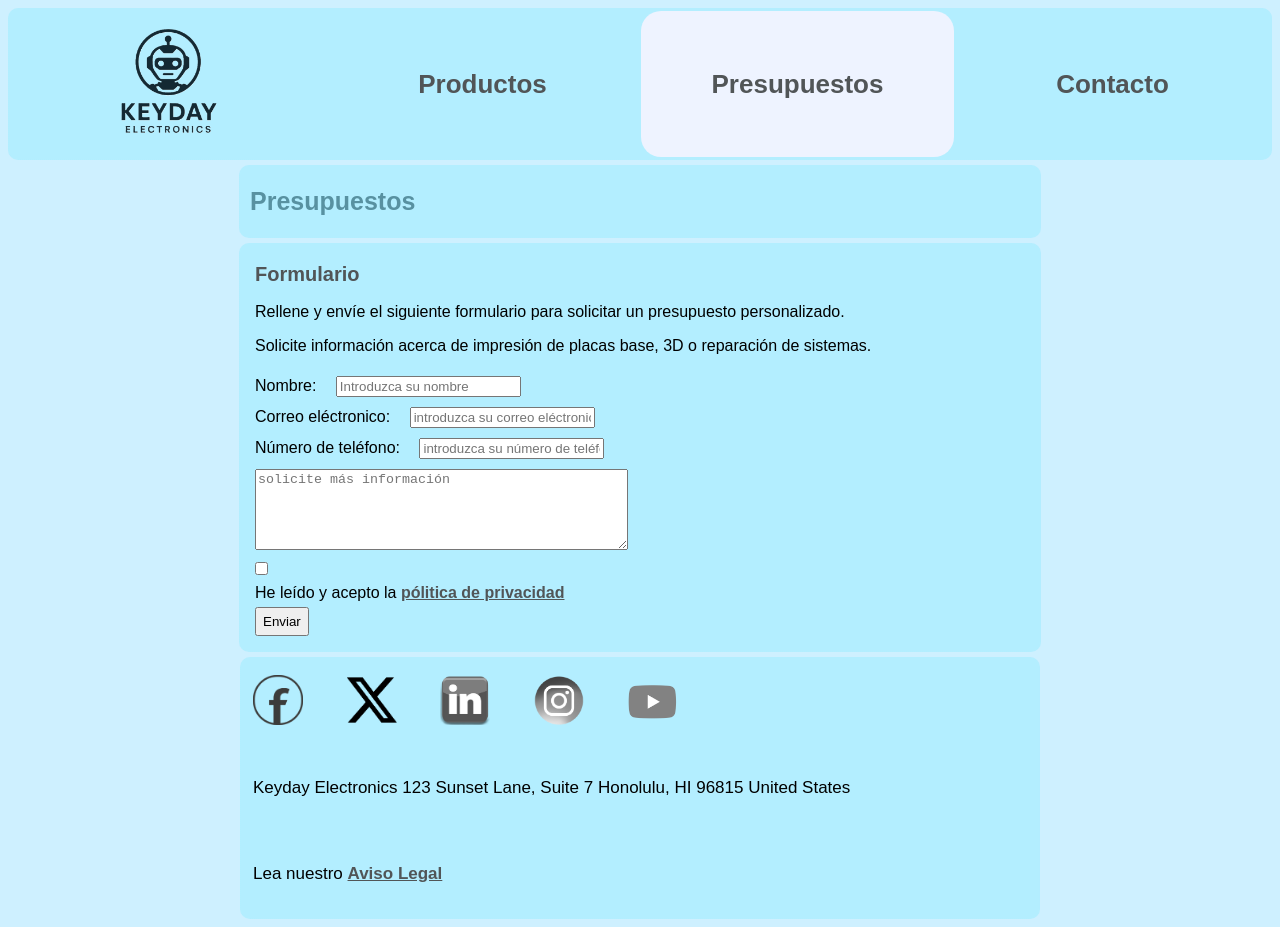
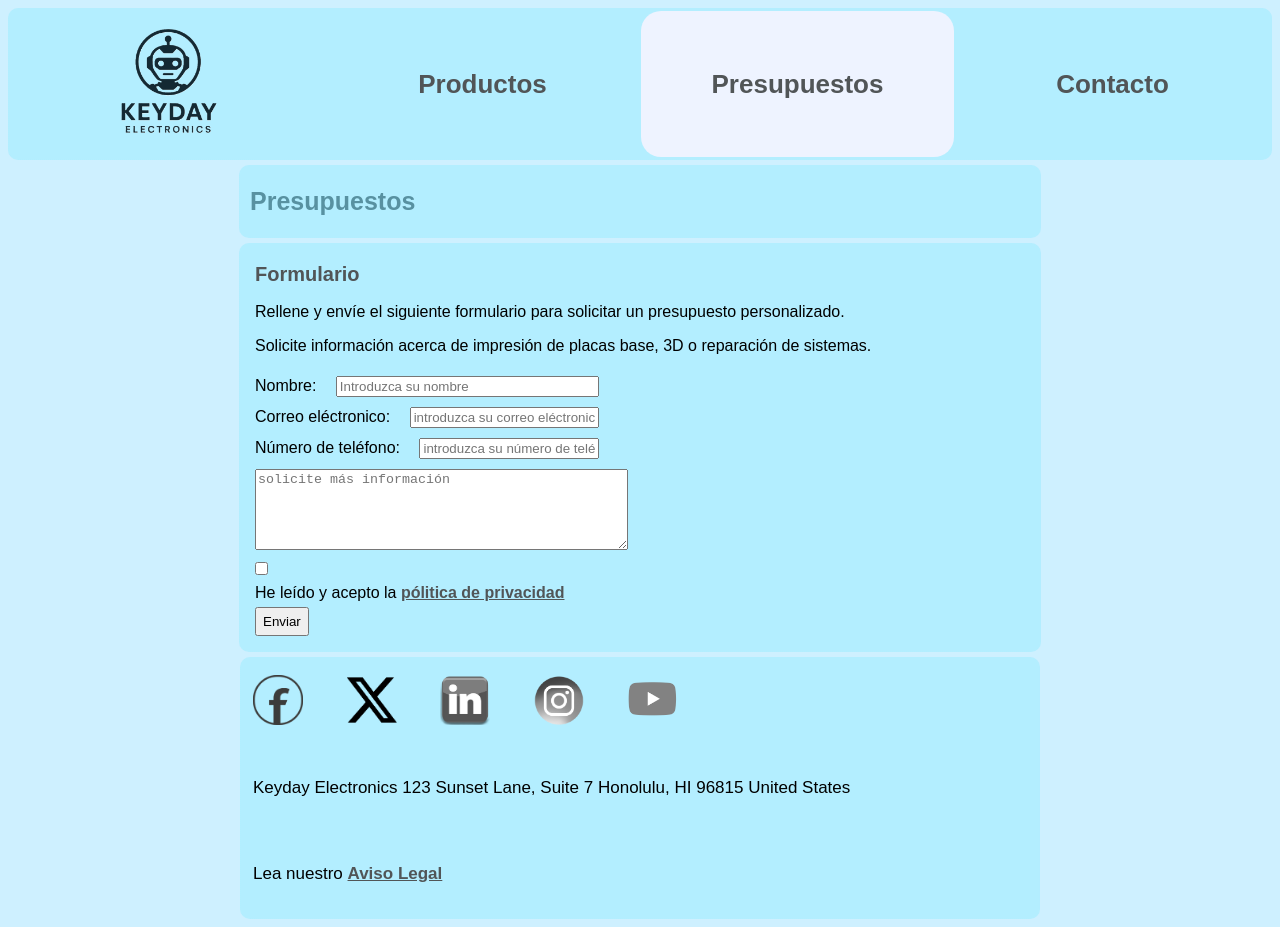
Before and after one commit to Baryonic/keydayelectronics, a plain HTML site: page views/presupuestos.html in a window 1280 px wide. Drawn offline with Linux system fonts and the light colour scheme; a script that the page names is missing.

```diff
--- a/css/style.css
+++ b/css/style.css
@@ -370,6 +370,10 @@ tabla footer:
 */
 #footer_table_id tr td p{
     font-size: 17px;
+}
+/*imagen de youtube: padding abajo porque la imagen es rectangular*/
+#yt_img_id{
+    padding-bottom: 8px;
 }
 /*
 ________________________________________________________________________________________________________________________________________________
@@ -771,6 +775,16 @@ button{
     padding-top: 5px;
     padding-bottom: 5px;
 }
+/*ajustar la anchura de los inputs del nombre, correo y telefono*/
+#name_id{
+    width: 255px;
+}
+#email_id{
+    width: 181px;
+}
+#tel_id{
+    width: 172px;
+}
 /*
 ________________________________________________________________________
 ________________________________________________________________________
--- a/views/presupuestos.html
+++ b/views/presupuestos.html
@@ -116,7 +116,7 @@
                     <a href="https://x.com"><img class="social_img_class_00" src="../images/xlogo.png" alt="x logo not working"></a>
                     <a href="https://www.linkedin.com"><img class="social_img_class_00" src="../images/inlogo.png" alt="linkedin logo not working"></a>
                     <a href="https://www.instagram.com/keyday_electronics"><img class="social_img_class_00" src="../images/instalogo.png " alt="instagram logo not working"></a>
-                    <a href="https://www.youtube.com"><img class="social_img_class_00" src="../images/ytlogo.png" alt="youtube logo not working" style="margin-bottom: 5px;"></a>
+                    <a href="https://www.youtube.com"><img class="social_img_class_00" id="yt_img_id" src="../images/ytlogo.png" alt="youtube logo not working"></a>
                 </td>
         </tr>
         <!--fila que contiene la direccion de la empresa-->
```
Also changed, not shown: index.html (+1 -1 lines), views/contacto.html (+1 -1 lines), views/productos.html (+1 -1 lines).
